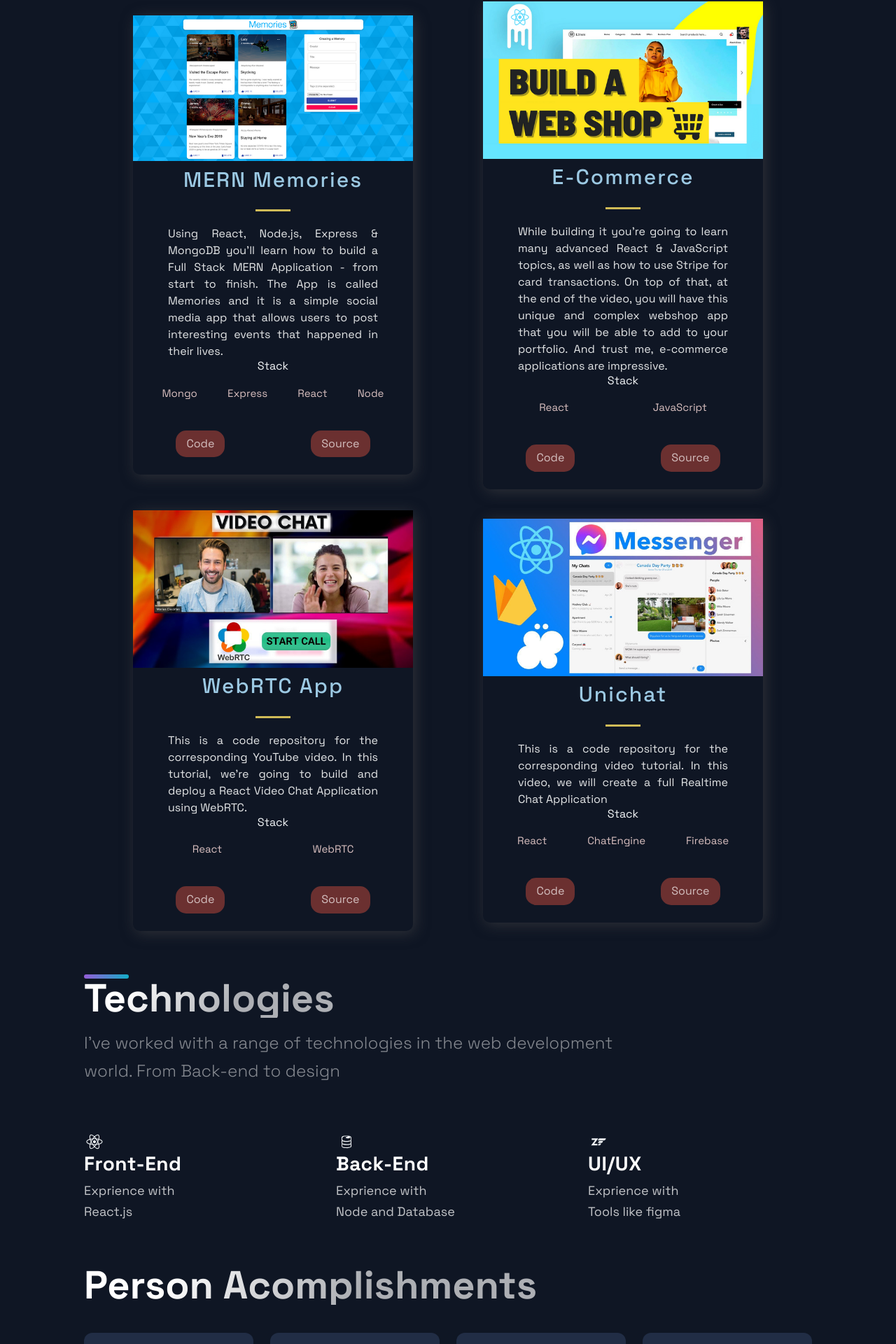
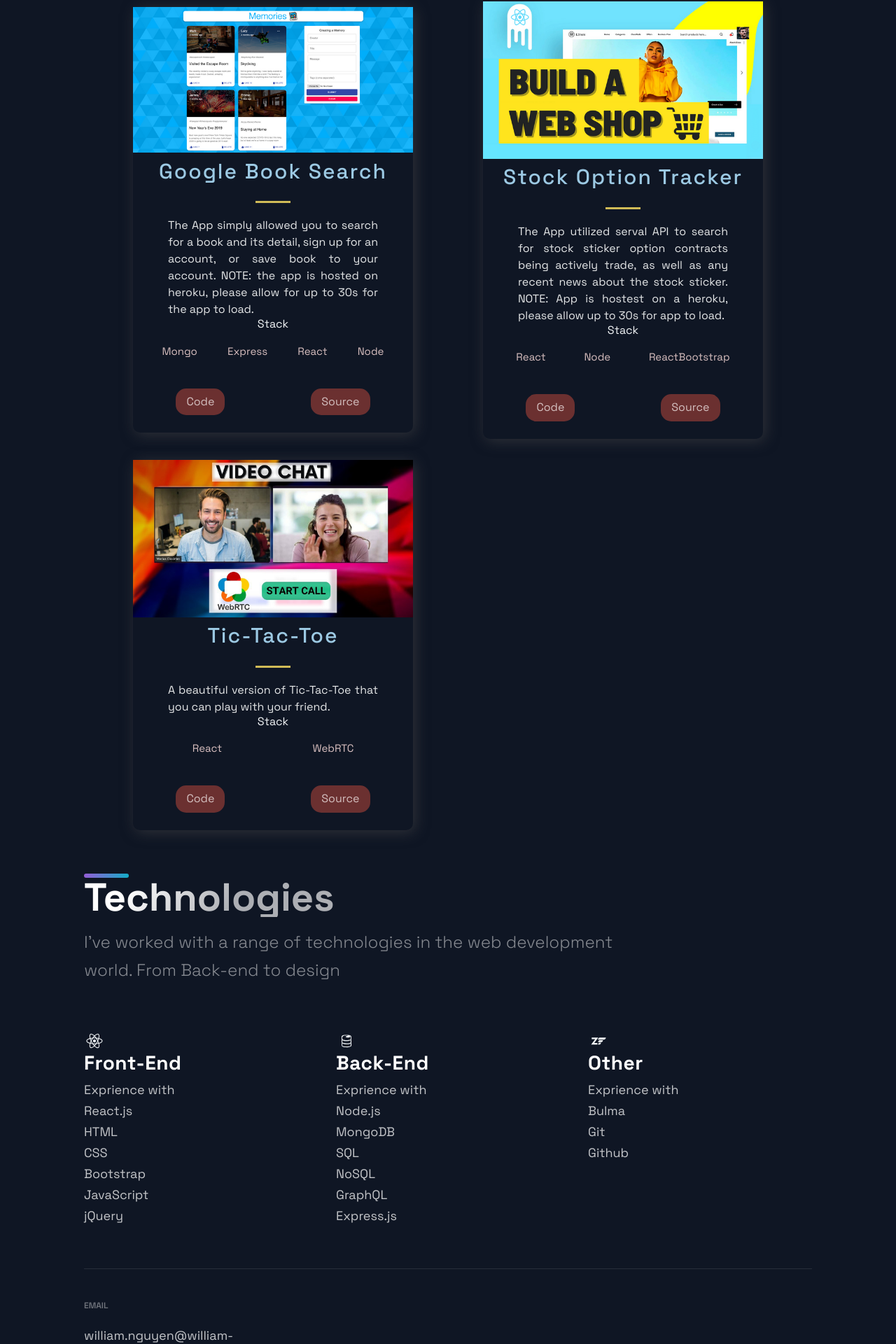
Before and after one commit to nguyen-william93/main_porfolio, a Next.js app: page / in a window 1280 px wide. Shown: the part 833-2753 px from the top of the page at 70% size. Built offline with nearby package versions, Linux system fonts and the light colour scheme.

Commit message:
adding link

```diff
--- a/src/components/Footer/Footer.js
+++ b/src/components/Footer/Footer.js
@@ -9,26 +9,19 @@
     <FooterWrapper>
       <LinkList>
         <LinkColumn>
-          <LinkTitle>Call</LinkTitle>
-          <LinkItem href="tel:111-111-1111">111-111-1111</LinkItem>
-        </LinkColumn>
-        <LinkColumn>
           <LinkTitle>Email</LinkTitle>
-          <LinkItem href="mailto:nguyen.william93@gmail.com">nguyen.william93@gmail.com</LinkItem>
+          <LinkItem href="mailto:william.nguyen@william-dev.com">william.nguyen@william-dev.com</LinkItem>
         </LinkColumn>
       </LinkList>
       <SocialIconsContainer>
         <CompanyContainer>
           <Slogan>Innovating one project at a time</Slogan>
         </CompanyContainer>
-        <SocialIcons href="https://github.com">
+        <SocialIcons href="https://github.com/nguyen-william93/">
         <AiFillGithub size="3rem" />
         </SocialIcons>
-        <SocialIcons href="https://linkedin.com">
+        <SocialIcons href="https://www.linkedin.com/in/william-nguyen-095435225/">
           <AiFillLinkedin size="3rem" />
-        </SocialIcons>
-        <SocialIcons href="https://instagram.com">
-          <AiFillInstagram size="3rem" />
         </SocialIcons>
       </SocialIconsContainer>
     </FooterWrapper>
--- a/src/components/Header/Header.js
+++ b/src/components/Header/Header.js
@@ -10,7 +10,7 @@
     <Div1>
       <Link href="/">
         <a style={ {display: "flex", alignItems: "center", color: "white", marginBottom:"20px" } }>
-          <DiCssdeck size="3rem" /> <Span>Portfolio</Span>
+          <DiCssdeck size="3rem" /> <Span>William Nguyen</Span>
         </a>
       </Link>
     </Div1>
@@ -30,16 +30,16 @@
           <NavLink>About</NavLink>
         </Link>
       </li>
+      <li>
+        <NavLink><a href='https://drive.google.com/file/d/1QSgkPIBy2wt2KzNjUco3RE_SHEPFkRRo/view?usp=sharing' target='_blank'>Resume</a></NavLink>
+      </li>
     </Div2>
     <Div3>
-      <SocialIcons href="https://github.com">
+      <SocialIcons href="https://github.com/nguyen-william93/" target='_blank'>
         <AiFillGithub size="3rem" />
       </SocialIcons>
-      <SocialIcons href="https://linkedin.com">
+      <SocialIcons href="https://www.linkedin.com/in/william-nguyen-095435225/" target="_blank">
         <AiFillLinkedin size="3rem" />
-      </SocialIcons>
-      <SocialIcons href="https://instagram.com">
-        <AiFillInstagram size="3rem" />
       </SocialIcons>
     </Div3>
   </Container>
--- a/src/components/Hero/Hero.js
+++ b/src/components/Hero/Hero.js
@@ -8,13 +8,12 @@
   <Section row nopadding>
     <LeftSection>
       <SectionTitle main center>
-        Welcome To <br />
-        My Personal Portfolio
+        Nice to meet you.
       </SectionTitle>
       <SectionText>
-        The purpose of ABCXYZ
+        Realize your dream one website at a time.
       </SectionText>
-      <Button onClick={() => window.location = "https://google.com"}>Learn More</Button>
+      <Button onClick={() => window.open("https://drive.google.com/file/d/1QSgkPIBy2wt2KzNjUco3RE_SHEPFkRRo/view?usp=sharing", "_blank")}>Resume</Button>
     </LeftSection>
   </Section>
 );
--- a/src/components/Technologies/Technologies.js
+++ b/src/components/Technologies/Technologies.js
@@ -18,7 +18,12 @@
             <ListTitle>Front-End</ListTitle>
             <ListParagraph>
               Exprience with <br />
-              React.js
+              React.js <br />
+              HTML <br />
+              CSS <br />
+              Bootstrap <br />
+              JavaScript <br />
+              jQuery
             </ListParagraph>
           </ListContainer>
         </ListItem>
@@ -28,17 +33,24 @@
             <ListTitle>Back-End</ListTitle>
             <ListParagraph>
               Exprience with <br />
-              Node and Database
+              Node.js <br />
+              MongoDB <br />
+              SQL <br />
+              NoSQL <br />
+              GraphQL <br />
+              Express.js <br />
             </ListParagraph>
           </ListContainer>
         </ListItem>
         <ListItem>
           <DiZend size="3rem" />
           <ListContainer>
-            <ListTitle>UI/UX</ListTitle>
+            <ListTitle>Other</ListTitle>
             <ListParagraph>
               Exprience with <br />
-              Tools like figma
+              Bulma <br />
+              Git <br />
+              Github <br />
             </ListParagraph>
           </ListContainer>
         </ListItem>
--- a/src/constants/constants.js
+++ b/src/constants/constants.js
@@ -1,39 +1,30 @@
 export const projects = [
   {
-    title: 'MERN Memories',
-    description: "Using React, Node.js, Express & MongoDB you'll learn how to build a Full Stack MERN Application - from start to finish. The App is called Memories and it is a simple social media app that allows users to post interesting events that happened in their lives.",
+    title: 'Google Book Search',
+    description: "The App simply allowed you to search for a book and its detail, sign up for an account, or save book to your account. NOTE: the app is hosted on heroku, please allow for up to 30s for the app to load.",
       image: '/images/1.png',
       tags: ['Mongo', 'Express', 'React', 'Node'],
-    source: 'https://google.com',
-    visit: 'https://google.com',
+    source: 'https://github.com/nguyen-william93/Book-engine',
+    visit: 'https://hidden-sierra-28467.herokuapp.com/',
     id: 0,
   },
   {
-    title: 'E-Commerce',
-    description:"While building it you're going to learn many advanced React & JavaScript topics, as well as how to use Stripe for card transactions. On top of that, at the end of the video, you will have this unique and complex webshop app that you will be able to add to your portfolio. And trust me, e-commerce applications are impressive.",
+    title: 'Stock Option Tracker',
+    description:"The App utilized serval API to search for stock sticker option contracts being actively trade, as well as any recent news about the stock sticker. NOTE: App is hostest on a heroku, please allow up to 30s for app to load.",
     image: '/images/2.png',
-    tags: ['React', 'JavaScript'],
-    source: 'https://google.com',
-    visit: 'https://google.com',
+    tags: ['React', 'Node', 'ReactBootstrap'],
+    source: 'https://github.com/nguyen-william93/stock-api',
+    visit: 'https://mighty-fjord-39925.herokuapp.com/optionChain',
     id: 1,
   },
   {
-    title: 'WebRTC App',
-    description: "This is a code repository for the corresponding YouTube video. In this tutorial, we're going to build and deploy a React Video Chat Application using WebRTC.",
+    title: 'Tic-Tac-Toe',
+    description: "A beautiful version of Tic-Tac-Toe that you can play with your friend.",
       image: '/images/3.jpg',
       tags: ['React', 'WebRTC'],
-    source: 'https://google.com',
-    visit: 'https://google.com',
+    source: 'https://github.com/nguyen-william93/Tic-Tac-Toe',
+    visit: 'https://nguyen-william93.github.io/Tic-Tac-Toe/',
     id: 2,
-  },
-  {
-    title: 'Unichat',
-    description: "This is a code repository for the corresponding video tutorial. In this video, we will create a full Realtime Chat Application",
-    image: '/images/4.jpg',
-    tags: ['React', 'ChatEngine', 'Firebase'],
-    source: 'https://google.com',
-    visit: 'https://google.com',
-    id: 3,
   },
 ];
 
--- a/src/pages/index.js
+++ b/src/pages/index.js
@@ -17,7 +17,7 @@
       <Projects />
       <Technologies />
       {/* <Timeline /> */}
-      <Acomplishments />
+      {/* <Acomplishments /> */}
     </Layout>
   );
 };
```
